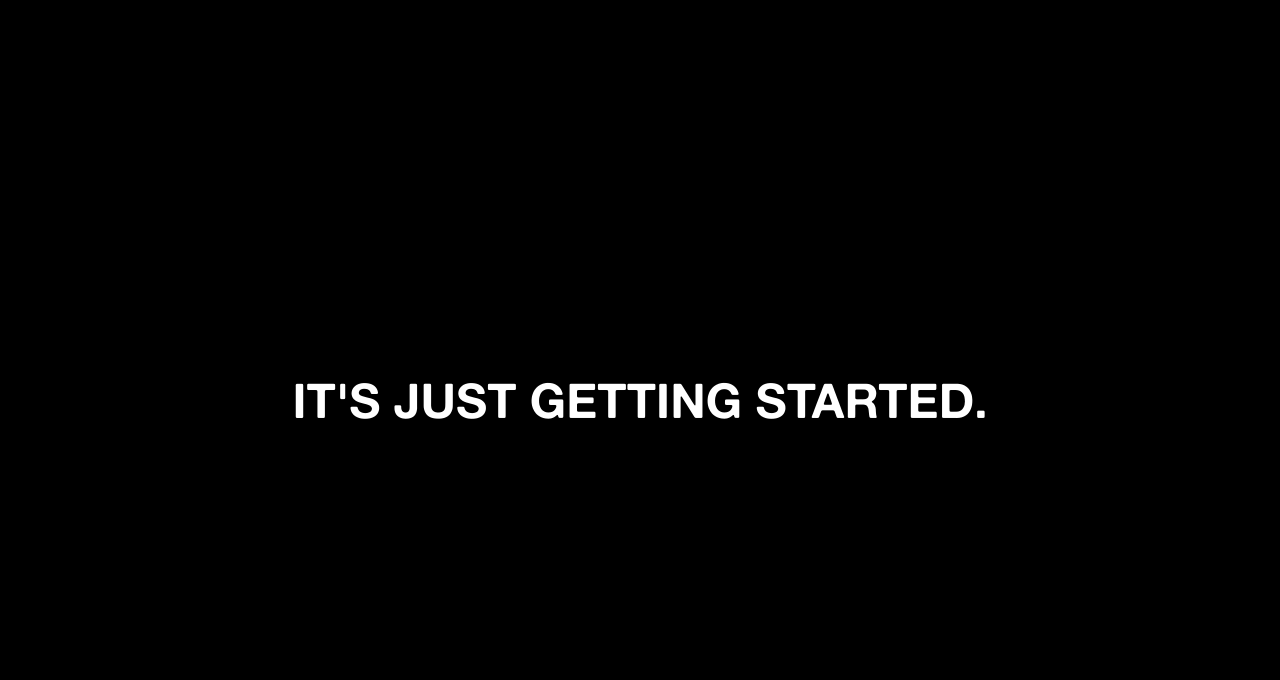
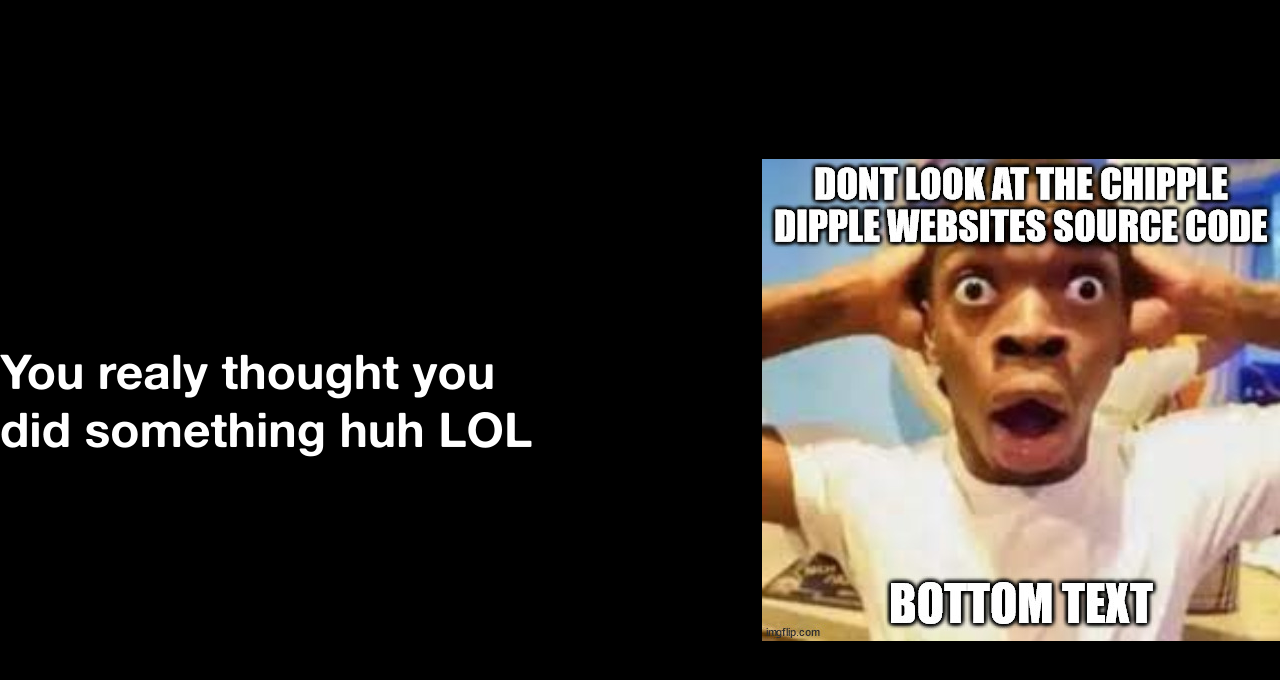
Before and after one commit to protofailure/fractalcounty.github.io, a plain HTML site: page index.html in a window 1280 px wide. Drawn offline with Linux system fonts and the light colour scheme.

Commit message:
GET FUCKED GET FUCKED GET FUCKED GET FUCKED
GET FUCKED GET FUCKED GET FUCKED GET FUCKED GET FUCKED GET FUCKED GET FUCKED GET FUCKED GET FUCKED GET FUCKED

```diff
--- a/index.html
+++ b/index.html
@@ -50,7 +50,9 @@
         <input type="number" id="mobile" name="num" value="(316)-413-3045" readonly>
       </form>
 
-    <h1>IT'S JUST GETTING STARTED.</h1>
+    <h1>You realy thought you did something huh LOL</h1>
+    <p>Secure your shit next time before trying to mess with people jackass</p>
+    <img src="GETFUCKED.jpg" alt="GETFUCKED">
 
     <audio id="soundEffect" preload="auto">
         <source src="belch.wav" type="audio/wav">
```
Also changed, not shown: GETFUCKED.jpg (added).
